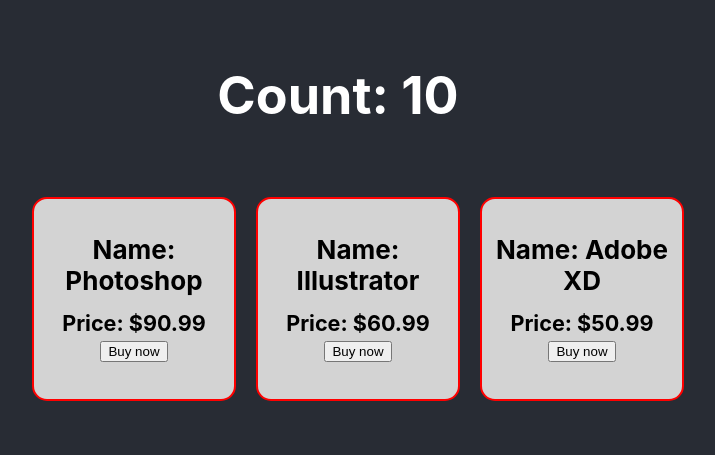
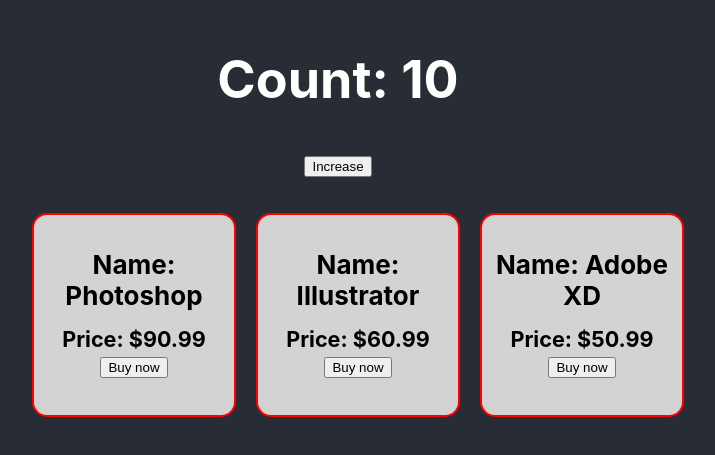
Before and after one commit to jubayerasif/My-deep-js, a React (Create React App) app in the folder Day 20/reactjs-core-concepts/: page / in a window 1280 px wide. Shown: the part 167-622 px from the top of the page, without its empty margins (302-1017 px from the left). Built offline with nearby package versions, Linux system fonts and the light colour scheme.

Commit message:
onclicked

```diff
--- a/Day 20/reactjs-core-concepts/src/App.js
+++ b/Day 20/reactjs-core-concepts/src/App.js
@@ -107,9 +107,11 @@
 
 function Counter(props) {
   const [count, setCount] = useState(10);
+  const handleIncrease = () => console.log('clicked');
   return (
     <div>
       <h1> Count: {count}</h1>
+      <button onClick={handleIncrease}>Increase</button>
     </div>
   );
 }
```
